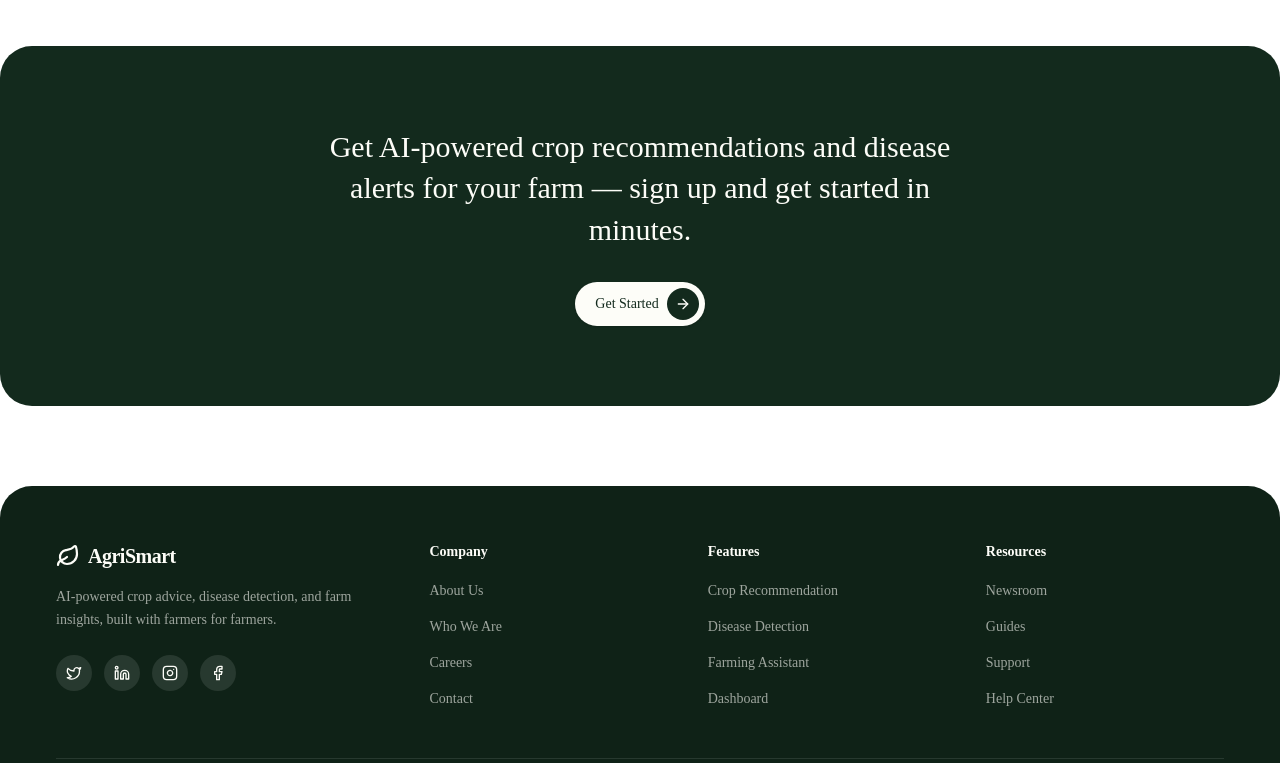
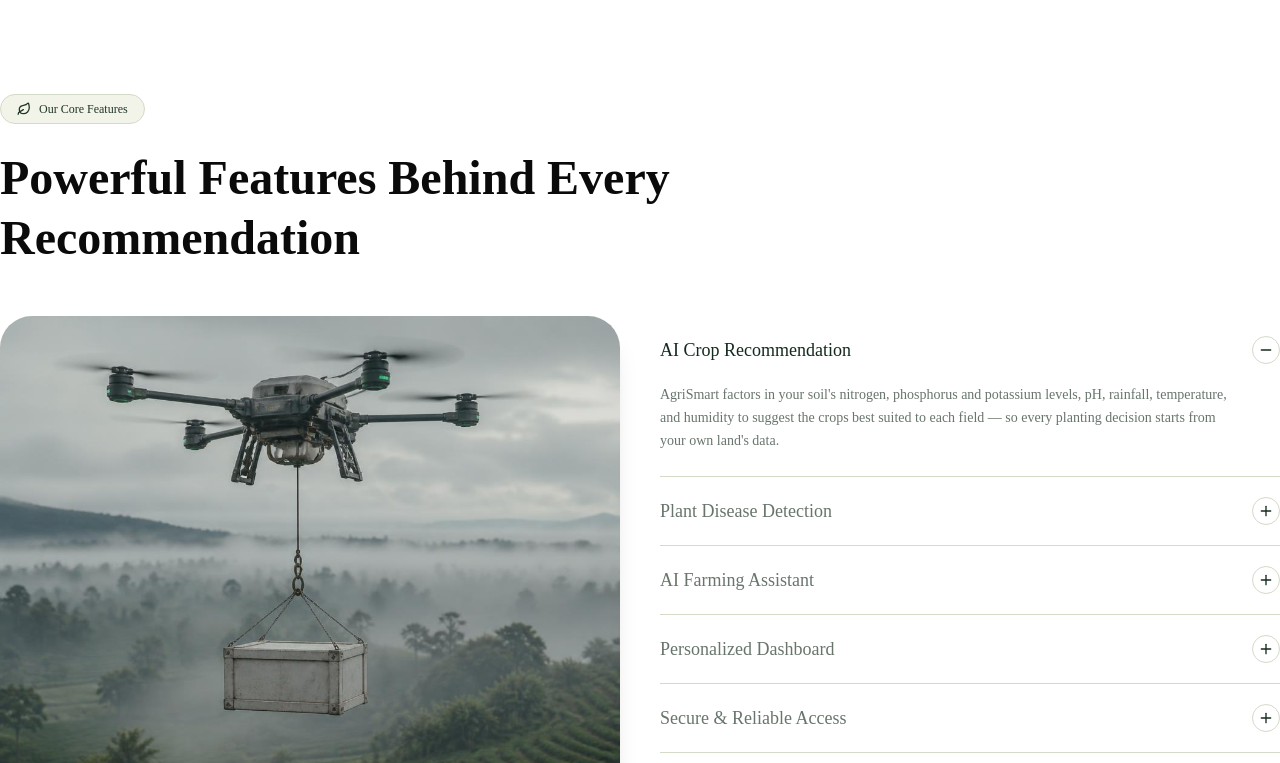
Before and after one commit to RaiyanJiyon/agri-smart-ui, a Next.js app: page / in a window 1280 px wide. Shown: the part 897-1660 px from the top of the page. Built offline with nearby package versions, Linux system fonts and the light colour scheme.

Commit message:
feat: add Features component to showcase core functionalities on the landing page

```diff
--- a/src/app/page.tsx
+++ b/src/app/page.tsx
@@ -1,4 +1,5 @@
 import { CtaBanner } from '@/features/landing/components/CtaBanner';
+import { Features } from '@/features/landing/components/Features';
 import { Hero } from '@/features/landing/components/Hero';
 import { Footer } from '@/shared/components/layout/Footer';
 
@@ -7,6 +8,7 @@ export default function Home() {
     <div className="">
       <main>
         <Hero />
+        <Features />
         <CtaBanner />
       </main>
 
--- /dev/null
+++ b/src/features/landing/components/Features.tsx
@@ -0,0 +1,87 @@
+'use client';
+
+import { useState } from 'react';
+import { Minus, Plus } from 'lucide-react';
+import { Eyebrow } from '@/shared/components/layout/ui';
+import featuresImg from '../../../../public/assets/features.jpg';
+import Image from 'next/image';
+
+const features = [
+  {
+    title: 'AI Crop Recommendation',
+    body: "AgriSmart factors in your soil's nitrogen, phosphorus and potassium levels, pH, rainfall, temperature, and humidity to suggest the crops best suited to each field — so every planting decision starts from your own land's data.",
+  },
+  {
+    title: 'Plant Disease Detection',
+    body: 'Upload a photo of an affected crop and get an instant AI diagnosis, with the likely disease identified before it spreads through the field.',
+  },
+  {
+    title: 'AI Farming Assistant',
+    body: 'Ask farming questions any time and get instant, AI-powered answers — from planting windows to fertiliser timing.',
+  },
+  {
+    title: 'Personalized Dashboard',
+    body: 'See your recommendation history, diagnosis results, and farm activity together in one clear view.',
+  },
+  {
+    title: 'Secure & Reliable Access',
+    body: 'Safe login, multi-device support, and account recovery are built in, so you can reach your account from anywhere.',
+  },
+];
+
+export function Features() {
+  const [active, setActive] = useState(0);
+
+  return (
+    <section className="py-16 md:py-24">
+      <Eyebrow>Our Core Features</Eyebrow>
+      <h2 className="mt-6 max-w-2xl text-3xl font-semibold leading-tight md:text-5xl">
+        Powerful Features Behind Every Recommendation
+      </h2>
+
+      <div className="mt-12 grid gap-10 md:grid-cols-2 md:items-start">
+        <Image
+          src={featuresImg}
+          alt="Drone lowering a payload crate over misty fields"
+          width={1024}
+          height={1024}
+          loading="lazy"
+          className="aspect-square w-full rounded-[2rem] object-cover shadow-xl"
+        />
+
+        <div>
+          {features.map((f, i) => {
+            const open = i === active;
+            return (
+              <div key={f.title} className="border-b border-[#D4DAC8]">
+                <button
+                  type="button"
+                  onClick={() => setActive(i)}
+                  className="flex w-full items-center justify-between gap-4 py-5 text-left"
+                >
+                  <span
+                    className={`text-base font-medium md:text-lg ${open ? 'text-[#132A1D]' : 'text-[#68756B]'}`}
+                  >
+                    {f.title}
+                  </span>
+                  <span className="flex size-7 shrink-0 items-center justify-center rounded-full border border-[#D4DAC8] text-[#132A1D]">
+                    {open ? (
+                      <Minus className="size-4" />
+                    ) : (
+                      <Plus className="size-4" />
+                    )}
+                  </span>
+                </button>
+                {open && (
+                  <p className="pb-6 pr-10 text-sm leading-relaxed text-[#68756B]">
+                    {f.body}
+                  </p>
+                )}
+              </div>
+            );
+          })}
+        </div>
+      </div>
+    </section>
+  );
+}
```
